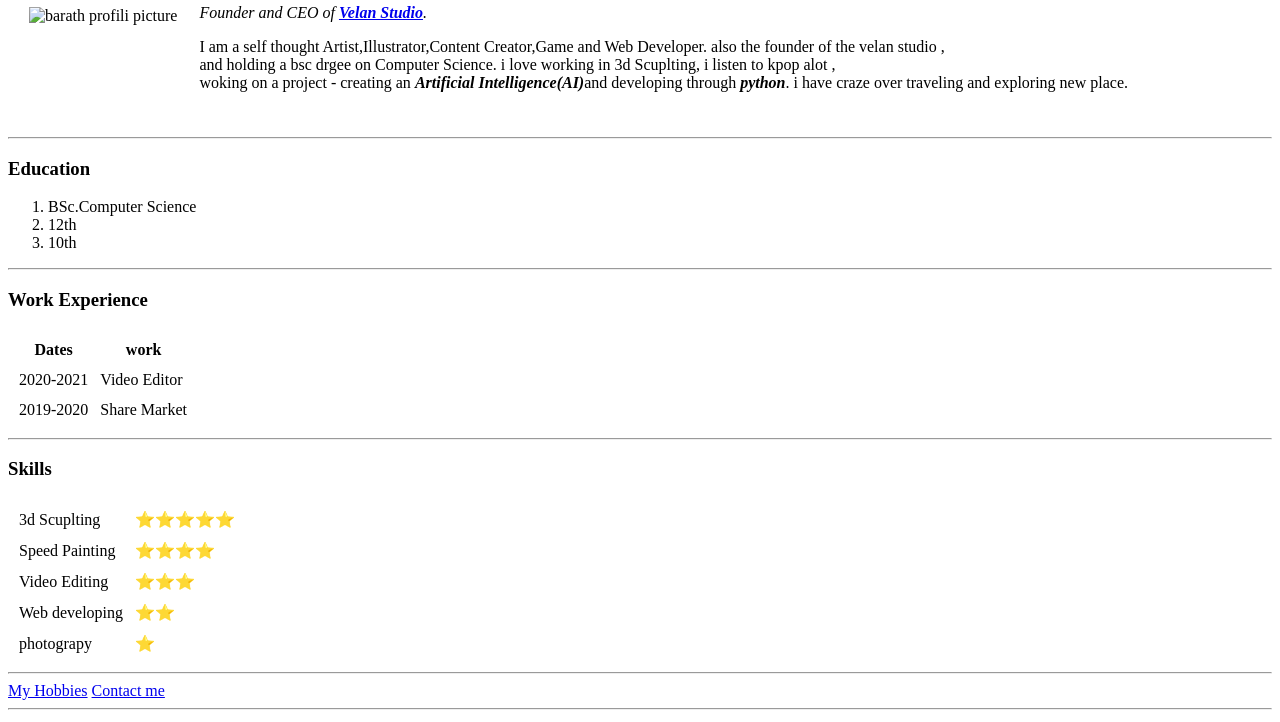
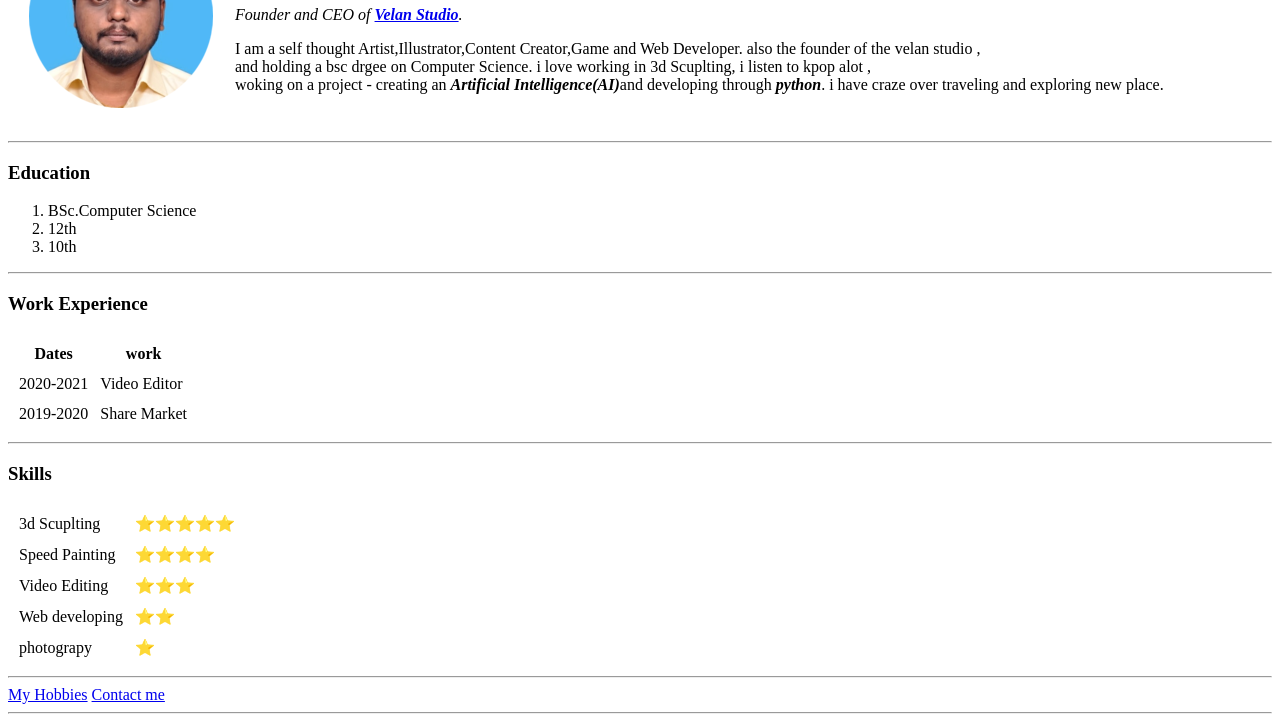
Before and after one commit to barathraj21/cv, a plain HTML site: page index.html in a window 1280 px wide. Shown: the part 105-827 px from the top of the page. Drawn offline with Linux system fonts and the light colour scheme; the site is published under a folder, as on GitHub Pages, so addresses that start at the root find nothing.

Commit message:
Update index.html

```diff
--- a/index.html
+++ b/index.html
@@ -9,7 +9,7 @@
 <body>
   <table cellspacing="20">
     <tr>
-      <td><img src="/barath1.png" alt="barath profili picture"></td>
+      <td><img src="barath1.png" alt="barath profili picture"></td>
       <td><h1>Barath Raj</h1>
       <p><em>Founder and CEO of <strong><a href="https://www.youtube.com/channel/UCvzhtfPzGUguD-SL4p0fgbg">Velan Studio</a></strong>.</em></p>
       <p>I am a self thought Artist,Illustrator,Content Creator,Game and Web Developer.
```
